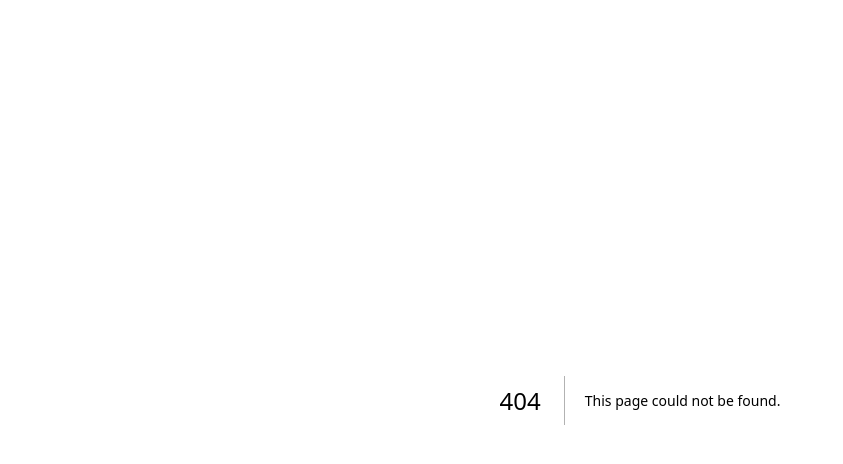
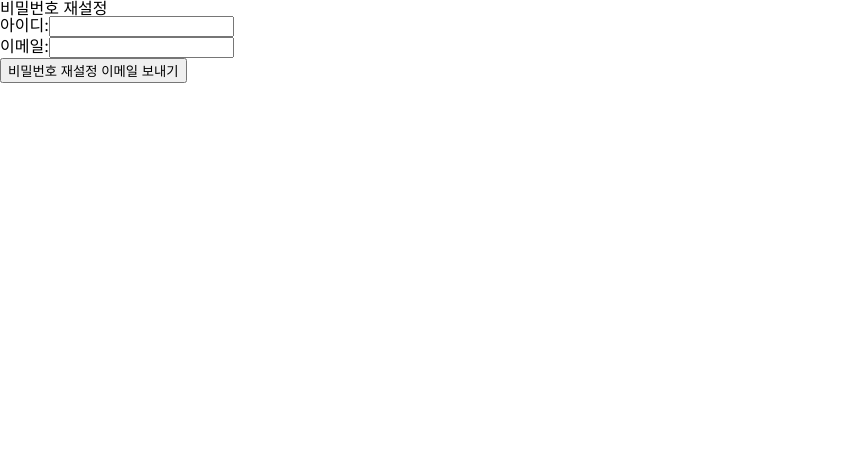
Before and after one commit to KwakMinJae/next14_bulletin_board, a Next.js app: page /password_reset in a window 1280 px wide. Before the commit this address had no page. Shown: the top 464 px of the page, without its empty margins (0-843 px from the left). Built offline with nearby package versions, Linux system fonts and the light colour scheme.

Commit message:
아이디 찾기 및 비밀번호 재설정

```diff
--- /dev/null
+++ b/src/app/find_id/page.tsx
@@ -0,0 +1,65 @@
+"use client";
+import { useState } from "react";
+import { collection, getDocs, query, where } from "firebase/firestore";
+import { db } from "../../../firebaseConfig";
+
+const FindIdPage = () => {
+  const [email, setEmail] = useState<string>(""); // 이메일 입력 상태
+  const [userId, setUserId] = useState<string | null>(null); // 찾은 ID 상태
+  const [error, setError] = useState<string>(""); // 오류 상태
+
+  const handleFindId = async (e: React.FormEvent) => {
+    e.preventDefault();
+    setError(""); // 초기화
+    setUserId(null); // 이전 결과 초기화
+
+    try {
+      // Firestore에서 email로 사용자 정보 검색
+      const usersRef = collection(db, "users");
+      const emailQuery = query(usersRef, where("email", "==", email));
+      const querySnapshot = await getDocs(emailQuery);
+
+      if (querySnapshot.empty) {
+        setError("등록된 이메일이 없습니다.");
+        return;
+      }
+
+      // 첫 번째 결과를 사용 (여러 사용자가 동일 이메일을 가질 수 없다고 가정)
+      const userDoc = querySnapshot.docs[0].data();
+      const foundUserId = userDoc.userId;
+
+      setUserId(foundUserId);
+    } catch (error: unknown) {
+      if (error instanceof Error) {
+        setError("아이디 찾기 실패: " + error.message);
+      } else {
+        setError("아이디 찾기 중 알 수 없는 오류가 발생했습니다.");
+      }
+    }
+  };
+
+  return (
+    <div>
+      <h2>아이디 찾기</h2>
+      {error && <p style={{ color: "red" }}>{error}</p>}
+      {userId ? (
+        <p>해당 이메일로 등록된 아이디는: <strong>{userId}</strong>입니다.</p>
+      ) : (
+        <form onSubmit={handleFindId}>
+          <div>
+            <label>Email:</label>
+            <input
+              type="email"
+              value={email}
+              onChange={(e) => setEmail(e.target.value)}
+              required
+            />
+          </div>
+          <button type="submit">아이디 찾기</button>
+        </form>
+      )}
+    </div>
+  );
+};
+
+export default FindIdPage;
--- /dev/null
+++ b/src/app/password_reset/page.tsx
@@ -0,0 +1,70 @@
+"use client"
+import { useState } from "react";
+import { sendPasswordResetEmail } from "firebase/auth";
+import { collection, getDocs, query, where } from "firebase/firestore";
+import { auth, db } from "../../../firebaseConfig";
+
+const PasswordResetPage = () => {
+  const [userId, setUserId] = useState("");
+  const [email, setEmail] = useState("");
+  const [message, setMessage] = useState("");
+  const [error, setError] = useState("");
+
+  const handlePasswordReset = async (e: React.FormEvent) => {
+    e.preventDefault();
+    setMessage("");
+    setError("");
+
+    try {
+      // Firestore에서 사용자 아이디와 이메일이 매칭되는지 확인
+      const usersRef = collection(db, "users");
+      const q = query(usersRef, where("userId", "==", userId), where("email", "==", email));
+      const querySnapshot = await getDocs(q);
+
+      if (querySnapshot.empty) {
+        throw new Error("해당 아이디와 이메일을 가진 사용자를 찾을 수 없습니다.");
+      }
+
+      // Firebase Auth로 비밀번호 재설정 이메일 전송
+      await sendPasswordResetEmail(auth, email);
+      setMessage("비밀번호 재설정 링크가 이메일로 전송되었습니다.");
+    } catch (error: unknown) {
+      if (error instanceof Error) {
+        setError("비밀번호 재설정 이메일 전송 실패: " + error.message);
+      } else {
+        setError("비밀번호 재설정 중 알 수 없는 오류가 발생했습니다.");
+      }
+    }
+  };
+
+  return (
+    <div>
+      <h2>비밀번호 재설정</h2>
+      {message && <p style={{ color: "green" }}>{message}</p>}
+      {error && <p style={{ color: "red" }}>{error}</p>}
+      <form onSubmit={handlePasswordReset}>
+        <div>
+          <label>아이디:</label>
+          <input
+            type="text"
+            value={userId}
+            onChange={(e) => setUserId(e.target.value)}
+            required
+          />
+        </div>
+        <div>
+          <label>이메일:</label>
+          <input
+            type="email"
+            value={email}
+            onChange={(e) => setEmail(e.target.value)}
+            required
+          />
+        </div>
+        <button type="submit">비밀번호 재설정 이메일 보내기</button>
+      </form>
+    </div>
+  );
+};
+
+export default PasswordResetPage;
--- a/src/app/sign_in/page.tsx
+++ b/src/app/sign_in/page.tsx
@@ -4,6 +4,7 @@ import { signInWithEmailAndPassword, onAuthStateChanged, User } from "firebase/a
 import { collection, getDocs, query, where } from "firebase/firestore";
 import { auth, db } from "../../../firebaseConfig"; // Firestore와 Firebase Auth 가져오기
 import { useRouter } from "next/navigation";
+import Link from "next/link";
 
 const LoginPage = () => {
     const router = useRouter();
@@ -75,6 +76,8 @@ const LoginPage = () => {
             </div>
             <button type="submit">로그인</button>
         </form>
+            <Link href="../../find_id">아이디 찾기</Link>
+            <Link href="../../password_reset">비밀번호 재설정</Link>
         </div>
     );
     };
```
